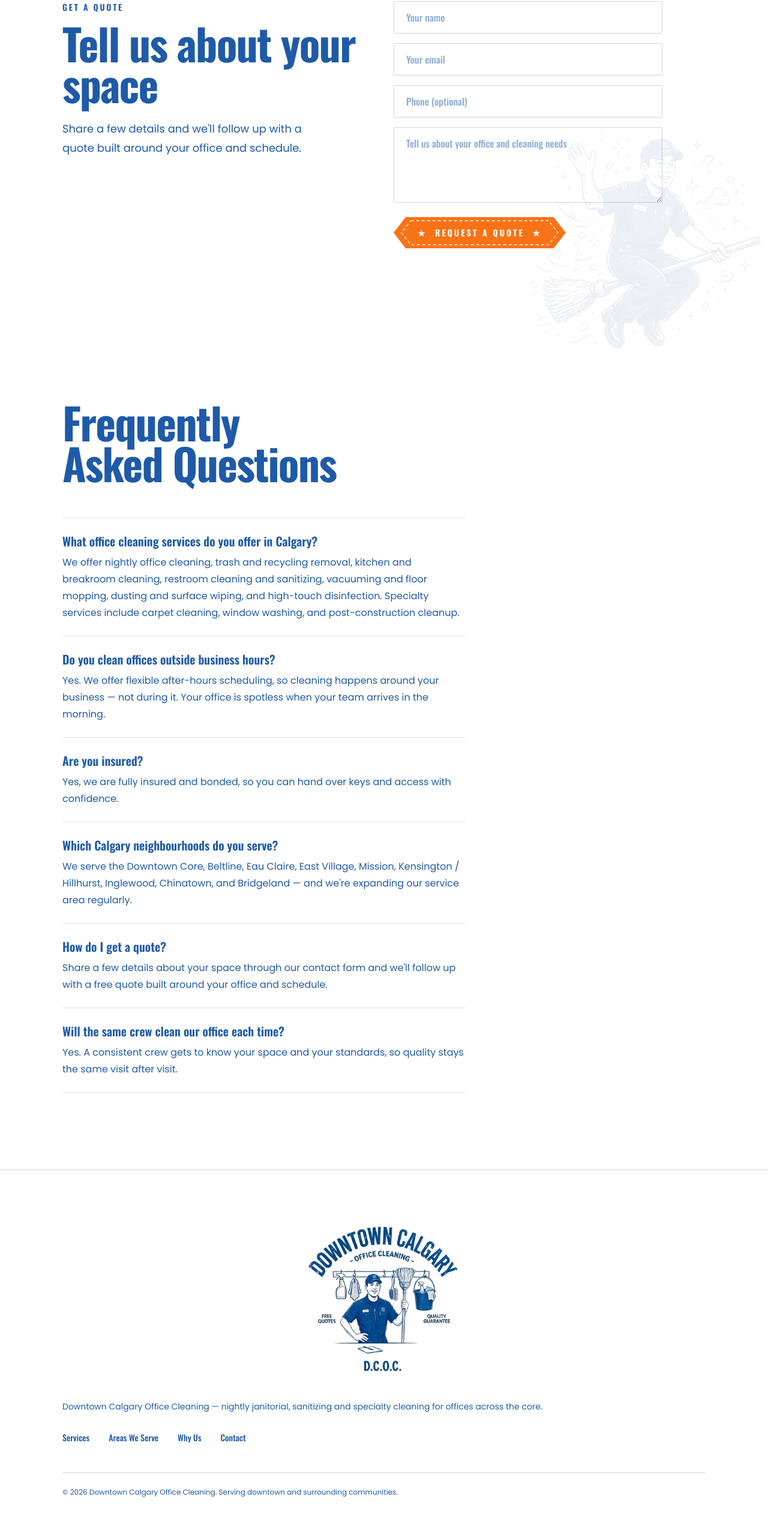
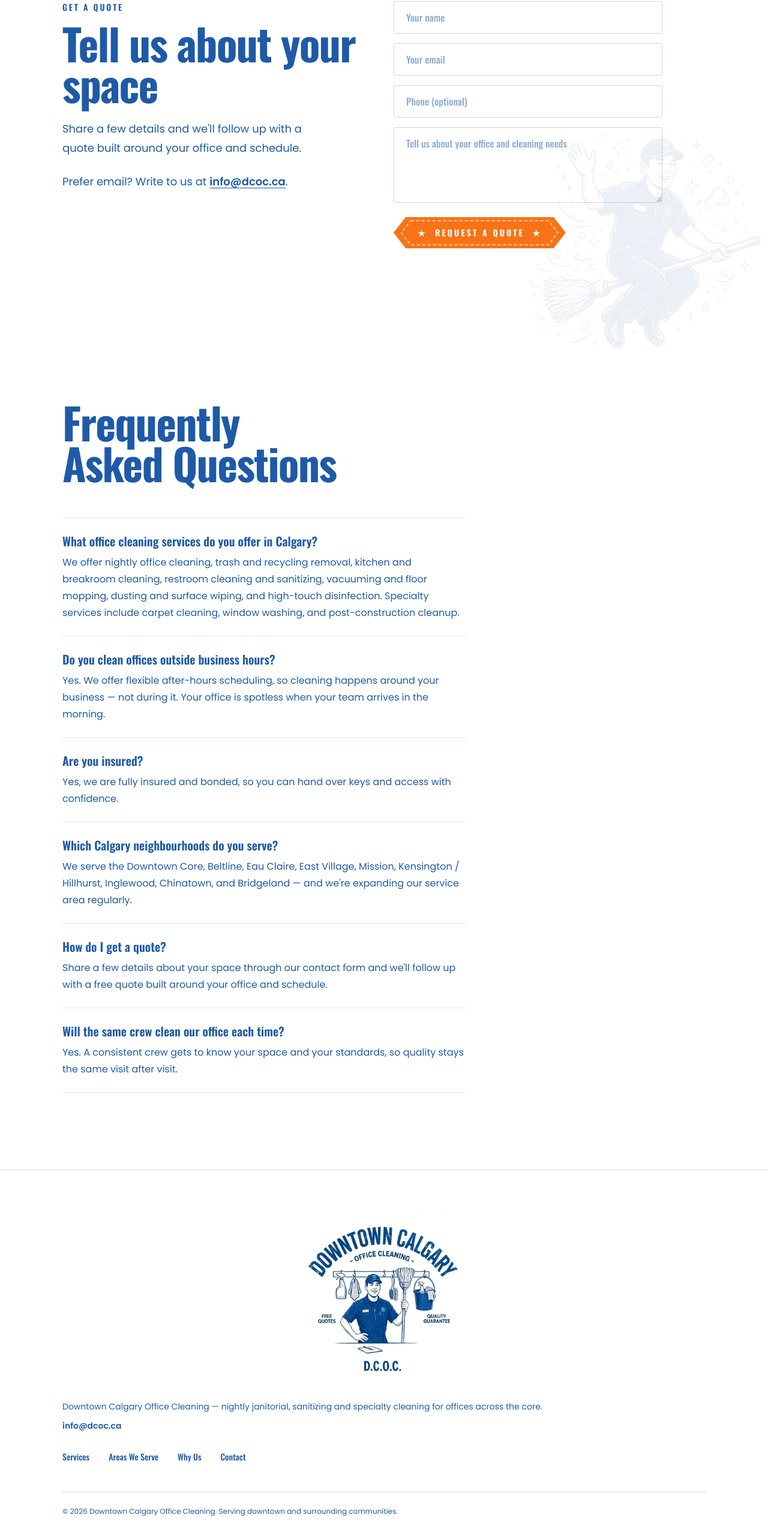
Before and after one commit to danielospina-la/downtown-calgary-office-cleaning, a Next.js app: page /contact in a window 1280 px wide. Shown: the part 207-2773 px from the top of the page at 60% size. Built offline with nearby package versions, Linux system fonts and the light colour scheme.

Commit message:
Add info@dcoc.ca contact email to contact page, footer, and JSON-LD schema

```diff
--- a/src/app/page.tsx
+++ b/src/app/page.tsx
@@ -10,6 +10,7 @@
   "@type": "CleaningService",
   name: "Downtown Calgary Office Cleaning",
   url: SITE_URL,
+  email: "info@dcoc.ca",
   description:
     "Nightly janitorial, sanitizing and specialty office cleaning for offices in Downtown Calgary and surrounding areas. Insured and bonded, with flexible after-hours scheduling.",
   areaServed: [
--- a/src/components/Contact.tsx
+++ b/src/components/Contact.tsx
@@ -18,6 +18,16 @@
             Share a few details and we&apos;ll follow up with a quote built
             around your office and schedule.
           </p>
+          <p className="mt-6 max-w-md text-lg leading-8 text-navy">
+            Prefer email? Write to us at{" "}
+            <a
+              href="mailto:info@dcoc.ca"
+              className="font-semibold underline underline-offset-4"
+            >
+              info@dcoc.ca
+            </a>
+            .
+          </p>
         </div>
 
         <ContactForm />
--- a/src/components/Footer.tsx
+++ b/src/components/Footer.tsx
@@ -24,6 +24,14 @@
           Downtown Calgary Office Cleaning — nightly janitorial, sanitizing and
           specialty cleaning for offices across the core.
         </p>
+        <p className="mt-3 text-sm text-navy">
+          <a
+            href="mailto:info@dcoc.ca"
+            className="font-semibold underline-offset-4 hover:underline"
+          >
+            info@dcoc.ca
+          </a>
+        </p>
 
         <nav className="mt-8 flex flex-wrap gap-x-8 gap-y-3">
           {NAV_LINKS.map((link) => (
```
